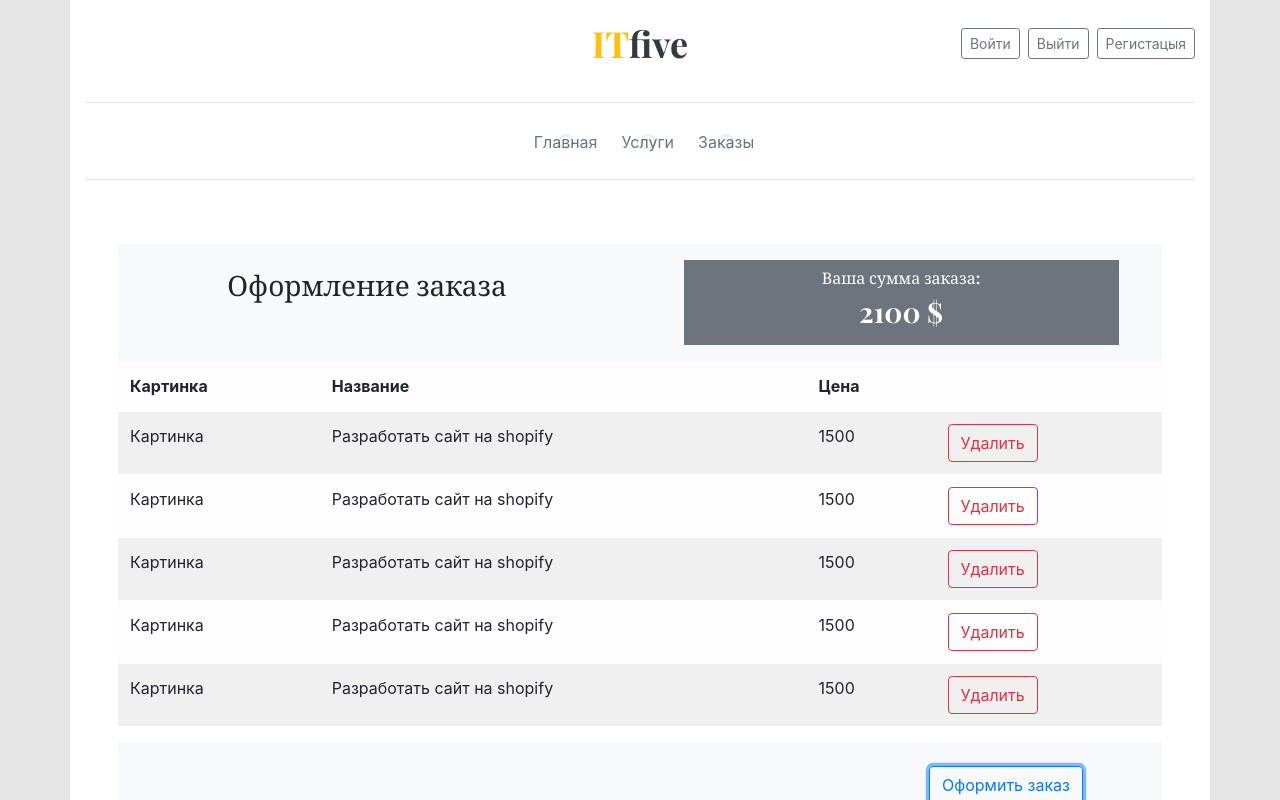
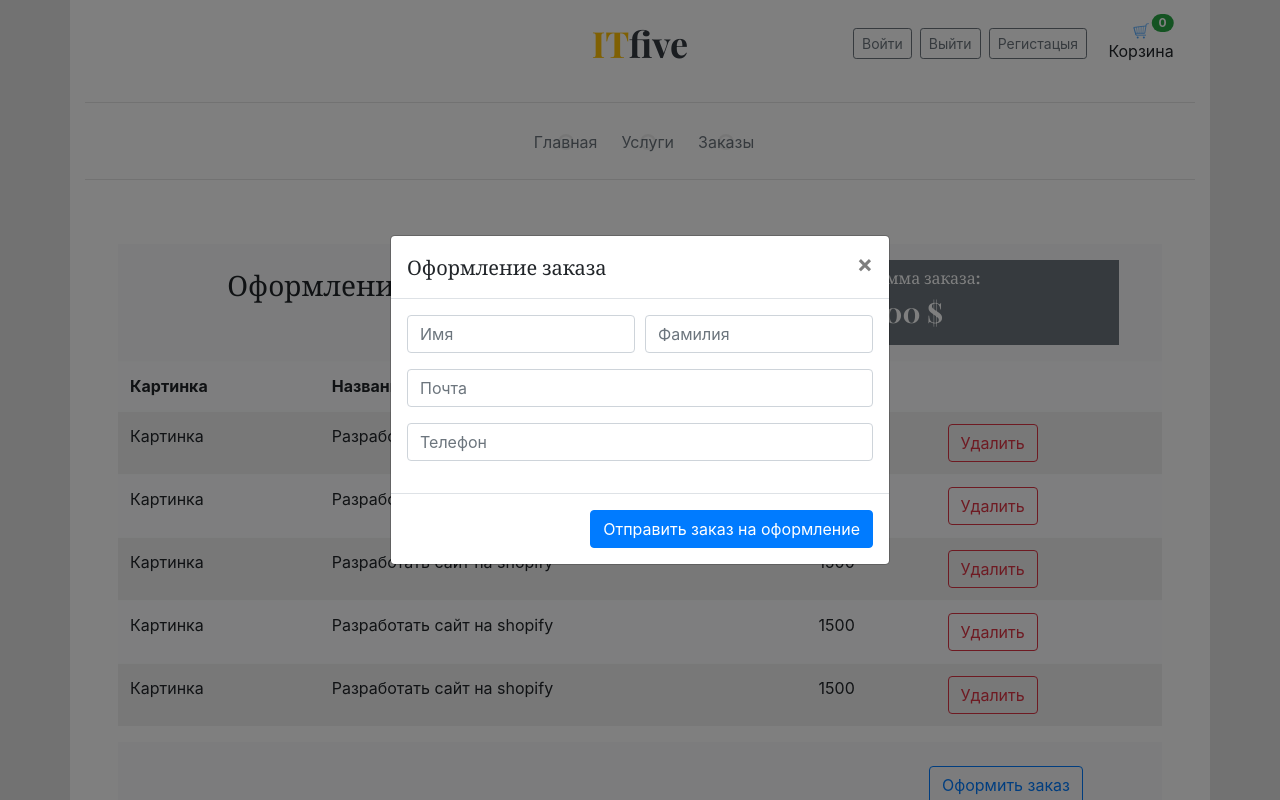
Before and after one commit to nicholasgmail/it-five, a plain HTML site: page prototype-html/basket.html in a window 1280 px wide. Both pictures are taken after a click on the button "Оформить заказ". Shown: the top 800 px of the page. Drawn offline with nearby package versions, Linux system fonts and the light colour scheme.

Commit message:
add bage basket

```diff
--- /dev/null
+++ b/prototype-html/assets/css/compenents/global.css
@@ -0,0 +1,9 @@
+.w-15{
+    width: 15%;
+}
+
+.basket .badge{
+    top: 0;
+    left: 70%;
+    transform: translate(-50%, -50%);
+}
--- a/prototype-html/assets/css/style.css
+++ b/prototype-html/assets/css/style.css
@@ -2,6 +2,7 @@
 * Бандл сss стили для игры
 **/
 /*стили*/
+@import "compenents/global.css";
 @import "compenents/blog.css";
 @import "compenents/infoProduct.css";
 @import "compenents/info-cat.css";
--- a/prototype-html/basket.html
+++ b/prototype-html/basket.html
@@ -22,6 +22,13 @@
                 <a class="btn btn-sm btn-outline-secondary ml-2" href="#">Войти</a>
                 <a class="btn btn-sm btn-outline-secondary ml-2" href="#">Выйти</a>
                 <a class="btn btn-sm btn-outline-secondary ml-2" href="#">Регистацыя</a>
+                <a class="basket d-flex flex-column justify-content-center align-items-center text-decoration-none position-relative">
+                    <img class="w-15" src="assets/img/cart.svg" alt="cart">Корзина
+
+                    <span class="badge badge-pill badge-success position-absolute">0
+                            </span>
+
+                </a>
             </div>
         </div>
     </header>
@@ -117,7 +124,7 @@
                 <div class="col-md-6 w-75 position-static p-4 pl-md-0 text-center">
                 </div>
                 <div class="col-md-5 w-25 position-static p-2 m-3 text-white text-right">
-                    <button class="btn btn-outline-primary">Оформить заказ</button>
+                    <button class="btn btn-outline-primary"  data-toggle="modal" data-target="#exampleModal">Оформить заказ</button>
                 </div>
             </div>
 
@@ -142,6 +149,45 @@
         </div>
     </div>
 </footer><!-- footer -->
+<!-- Button trigger modal -->
+<button type="button" class="btn btn-primary" data-toggle="modal" data-target="#exampleModalCenter">
+    Launch demo modal
+</button>
+
+<!-- Modal -->
+<div class="modal fade" id="exampleModal" tabindex="-1" role="dialog" aria-labelledby="exampleModalCenterTitle" aria-hidden="true">
+    <div class="modal-dialog modal-dialog-centered" role="document">
+        <div class="modal-content">
+            <div class="modal-header">
+                <h5 class="modal-title" id="exampleModalCenterTitle">Оформление заказа</h5>
+                <button type="button" class="close" data-dismiss="modal" aria-label="Close">
+                    <span aria-hidden="true">&times;</span>
+                </button>
+            </div>
+            <div class="modal-body">
+                <form>
+                    <div class="form-row">
+                        <div class="form-group col-md-6">
+                            <input name="naame" type="text" class="form-control" id="inputEmail4" placeholder="Имя">
+                        </div>
+                        <div class="form-group col-md-6">
+                            <input name="last_name" type="text" class="form-control" id="inputPassword4" placeholder="Фамилия">
+                        </div>
+                    </div>
+                    <div class="form-group">
+                        <input name="email" type="email" class="form-control" id="inputAddress" placeholder="Почта">
+                    </div>
+                    <div class="form-group">
+                        <input name="phone" type="text" class="form-control" id="inputAddress2" placeholder="Телефон">
+                    </div>
+                </form>
+            </div>
+            <div class="modal-footer">
+                <button type="button" class="btn btn-primary">Отправить заказ на оформление</button>
+            </div>
+        </div>
+    </div>
+</div>
 <script src="https://code.jquery.com/jquery-3.4.1.slim.min.js"></script>
 <script src="https://cdn.jsdelivr.net/npm/popper.js@1.16.0/dist/umd/popper.min.js"></script>
 <script src="https://stackpath.bootstrapcdn.com/bootstrap/4.4.1/js/bootstrap.min.js"></script>
```
Also changed, not shown: prototype-html/index.html (+9 -2 lines), prototype-html/info-cat.html (+7 -0 lines), prototype-html/infoProduct.html (+11 -4 lines), prototype-html/assets/img/cart.svg (added).
